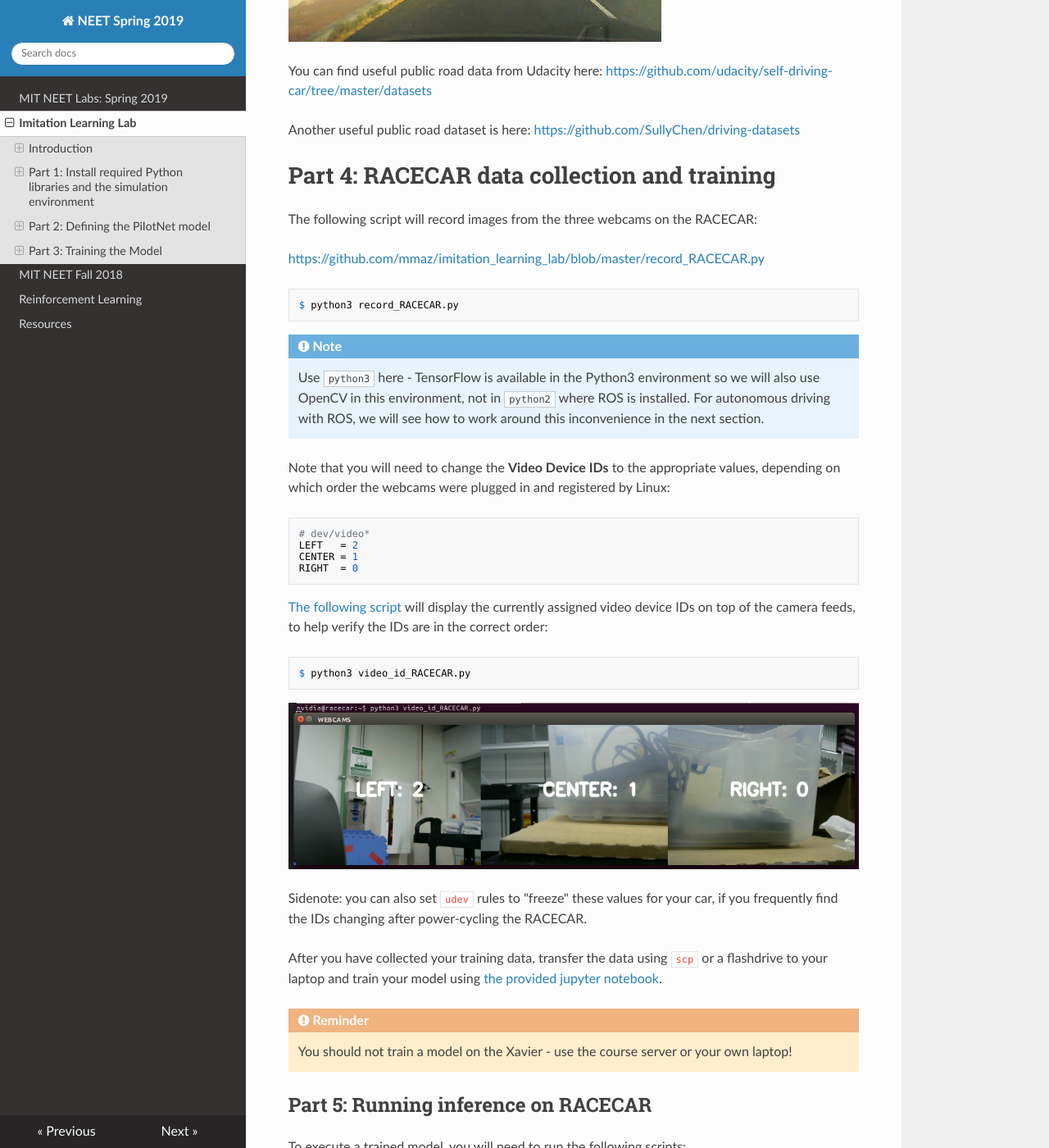
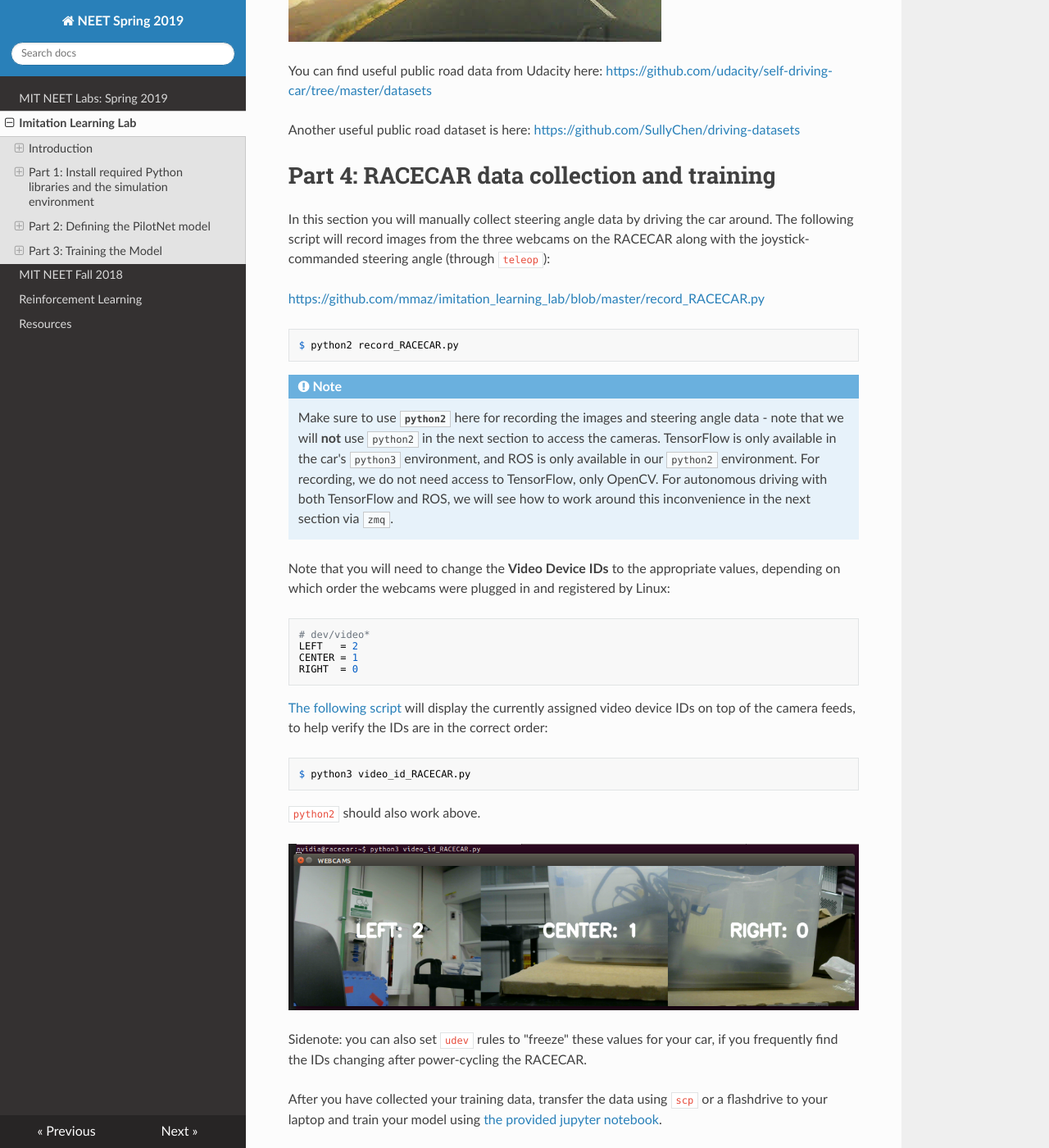
Before and after one commit to mmaz/neet, an MkDocs documentation site: the page built from docs/imitation_learning.md, in a window 1280 px wide and 1400 px high, scrolled down 13546 px. Shown: the whole window at 82% size. Built offline with MkDocs 1.6.1, drawn with Linux system fonts in a browser that asks for light colours; nearby versions of some CDN libraries.

Commit message:
correct python version

````diff
--- a/docs/imitation_learning.md
+++ b/docs/imitation_learning.md
@@ -404,16 +404,16 @@ Another useful public road dataset is here: <https://github.com/SullyChen/drivin
 
 # Part 4: RACECAR data collection and training
 
-The following script will record images from the three webcams on the RACECAR:
+In this section you will manually collect steering angle data by driving the car around. The following script will record images from the three webcams on the RACECAR along with the joystick-commanded steering angle (through `teleop`):
 
 <https://github.com/mmaz/imitation_learning_lab/blob/master/record_RACECAR.py>
 
 ```shell
-$ python3 record_RACECAR.py
+$ python2 record_RACECAR.py
 ```
 
 !!! note
-    Use `python3` here - TensorFlow is available in the Python3 environment so we will also use OpenCV in this environment, not in `python2` where ROS is installed. For autonomous driving with ROS, we will see how to work around this inconvenience in the next section.
+    Make sure to use **`python2`** here for recording the images and steering angle data - note that we will **not** use `python2` in the next section to access the cameras. TensorFlow is only available in the car's `python3` environment, and ROS is only available in our `python2` environment. For recording, we do not need access to TensorFlow, only OpenCV. For autonomous driving with both TensorFlow and ROS, we will see how to work around this inconvenience in the next section via `zmq`.
 
 Note that you will need to change the **Video Device IDs** to the appropriate values, depending on which order the webcams were plugged in and registered by Linux:
 
@@ -430,6 +430,8 @@ RIGHT  = 0
 ```
 $ python3 video_id_RACECAR.py
 ```
+
+`python2` should also work above.
 
 ![](img/video_id.png){: style="width:100%;" }
 
````
